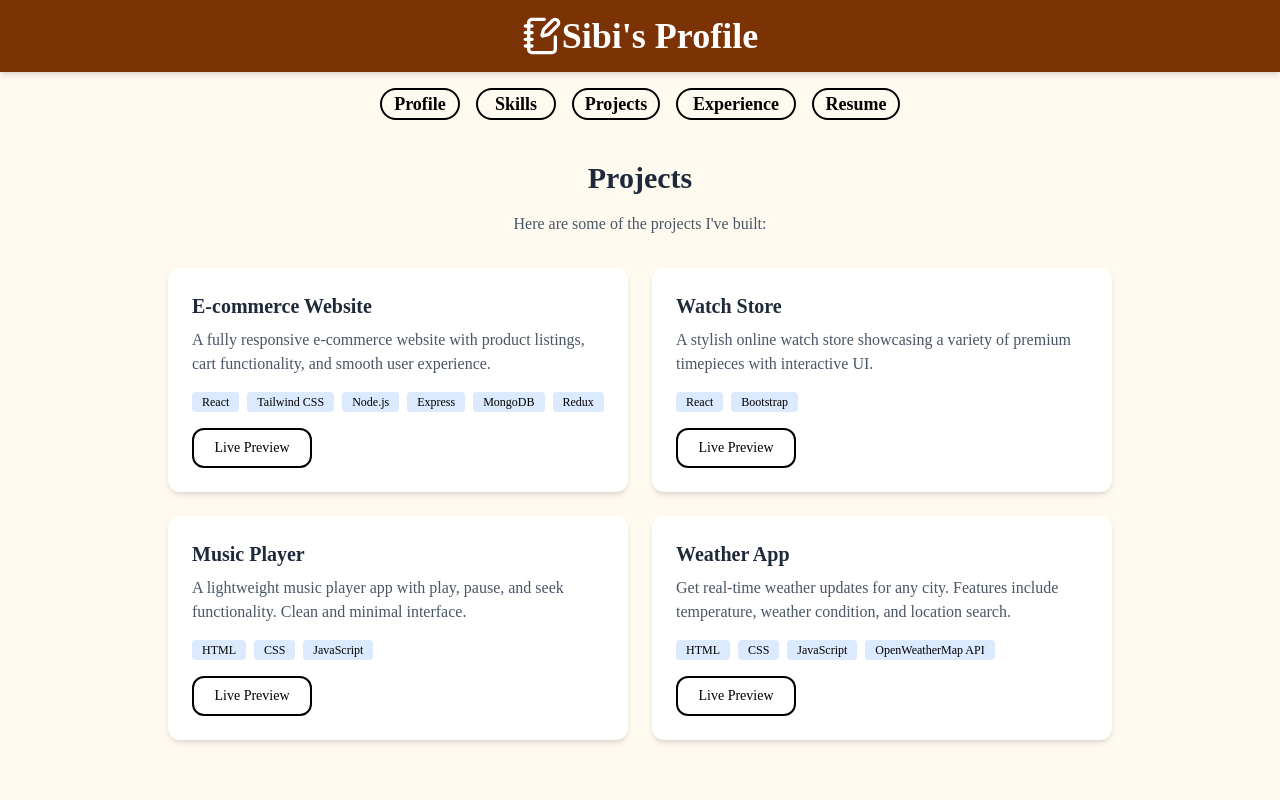
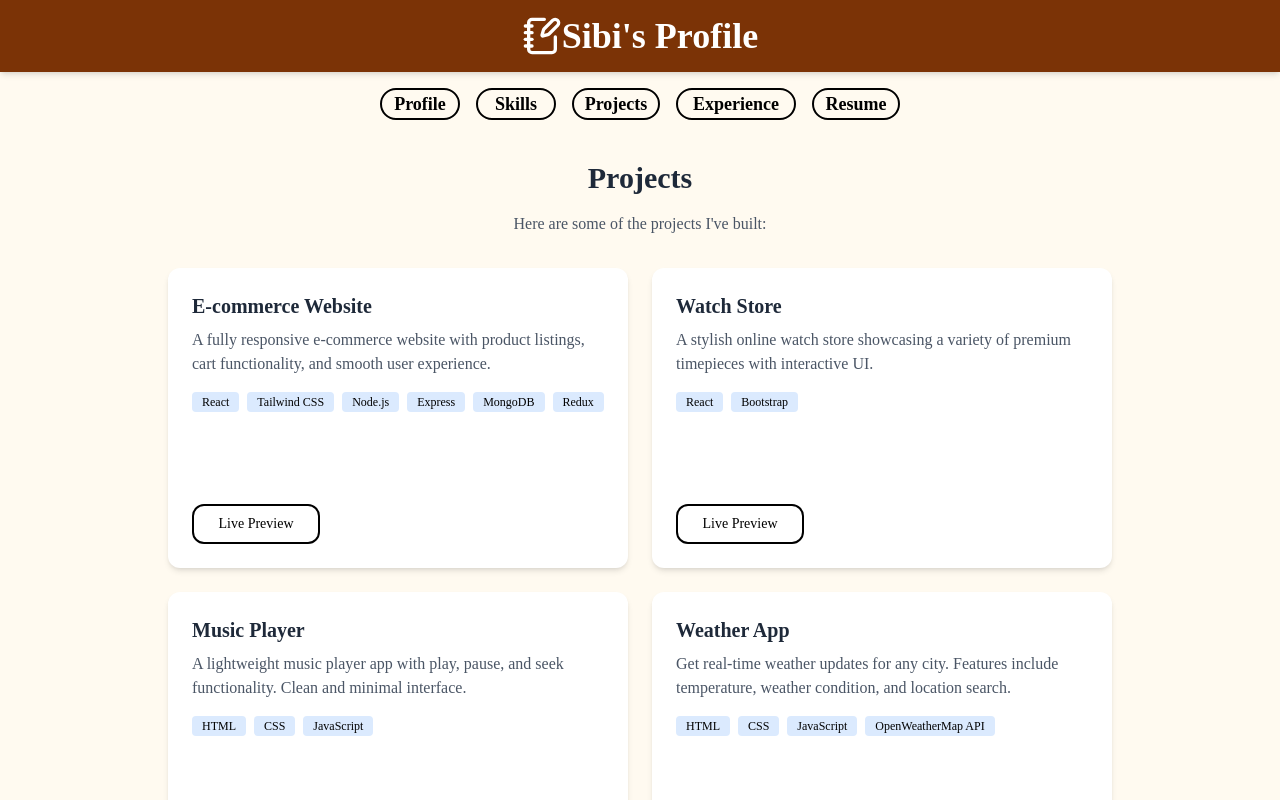
Before and after one commit to Sibi-05/portfolio, a React (Vite) app: page /projects in a window 1280 px wide. Shown: the top 800 px of the page. Built offline with nearby package versions, Linux system fonts and the light colour scheme; a web font is replaced by a local one.

Commit message:
Changes in button

```diff
--- a/src/pages/Projects.jsx
+++ b/src/pages/Projects.jsx
@@ -3,7 +3,7 @@ const projects = [
     title: "E-commerce Website",
     description:
       "A fully responsive e-commerce website with product listings, cart functionality, and smooth user experience.",
-    tech: ["React", "Tailwind CSS", "Node.js", "Express", "MongoDB"," Redux"],
+    tech: ["React", "Tailwind CSS", "Node.js", "Express", "MongoDB", "Redux"],
     link: "https://main--mr51b1-ecommerce.netlify.app/",
   },
   {
@@ -32,33 +32,36 @@ const projects = [
 const Projects = () => (
   <div className="p-10 text-gray-800 max-w-5xl mx-auto">
     <h1 className="text-3xl font-bold mb-4 text-center">Projects</h1>
-    <p className="text-center mb-8 text-gray-600 ">
+    <p className="text-center mb-8 text-gray-600">
       Here are some of the projects I've built:
     </p>
 
-    <div className="grid gap-6 sm:grid-cols-2 ">
+    <div className="grid gap-6 sm:grid-cols-2">
       {projects.map((project, index) => (
         <div
-          key={index+1}
-          className="bg-white rounded-xl shadow-md p-6 transition hover:shadow-lg"
+          key={index}
+          className="bg-white rounded-xl shadow-md p-6 flex flex-col justify-between min-h-[300px]"
         >
+          <div>
             <h2 className="text-xl font-semibold mb-2">{project.title}</h2>
             <p className="text-gray-600 mb-4">{project.description}</p>
             <div className="flex flex-wrap gap-2 mb-4">
               {project.tech.map((tech, idx) => (
                 <span
-                key={idx+1}
+                  key={idx}
                   className="bg-blue-100 text-black text-xs font-medium px-2.5 py-0.5 rounded"
                 >
                   {tech}
                 </span>
               ))}
             </div>
+          </div>
+
           <a
             href={project.link}
             target="_blank"
             rel="noopener noreferrer"
-            className="text-sm text-black border-2 flex justify-center w-30 mt-2 bg-transparent hover:bg-black hover:text-white transition px-4 py-2 rounded-xl"
+            className="text-sm text-black border-2 w-32 text-center bg-transparent hover:bg-black hover:text-white transition px-1 py-2 rounded-xl mt-auto"
           >
             Live Preview
           </a>
```
Lines whose indentation alone changed are shown as unchanged.
